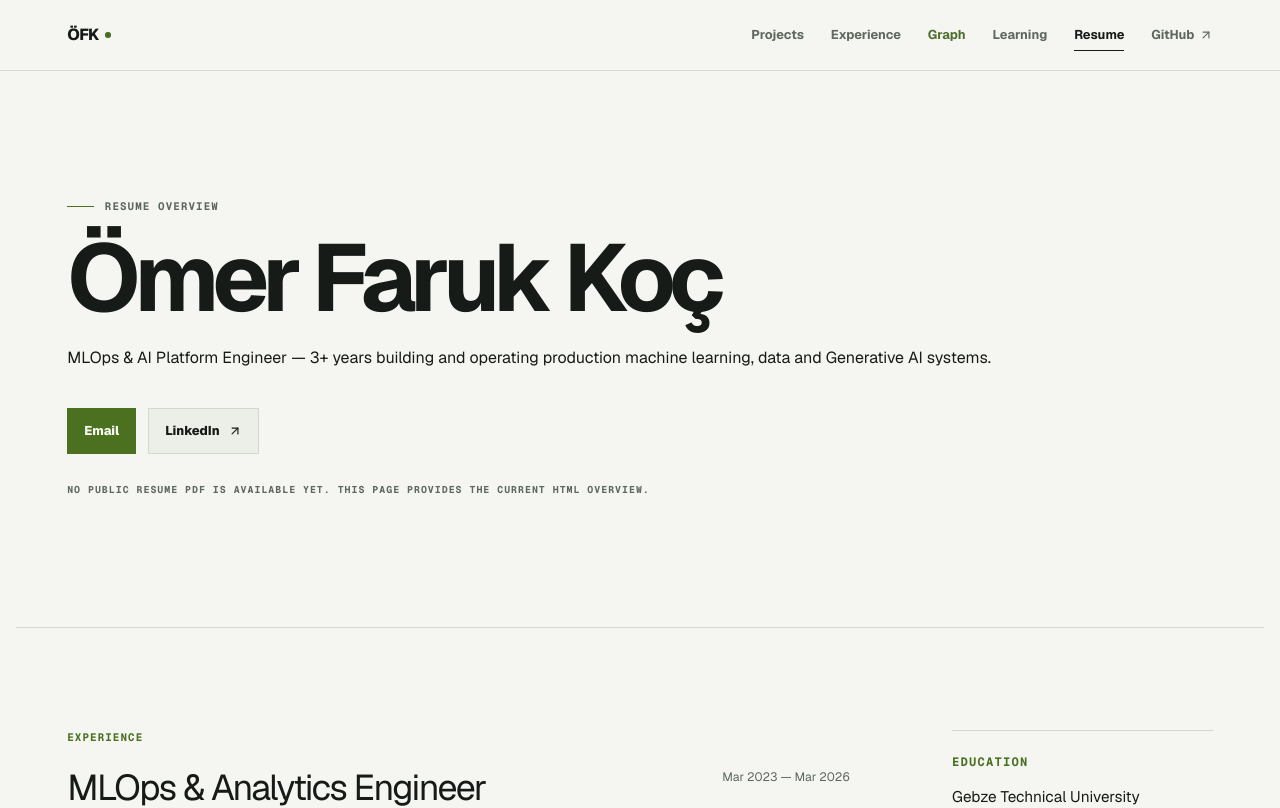
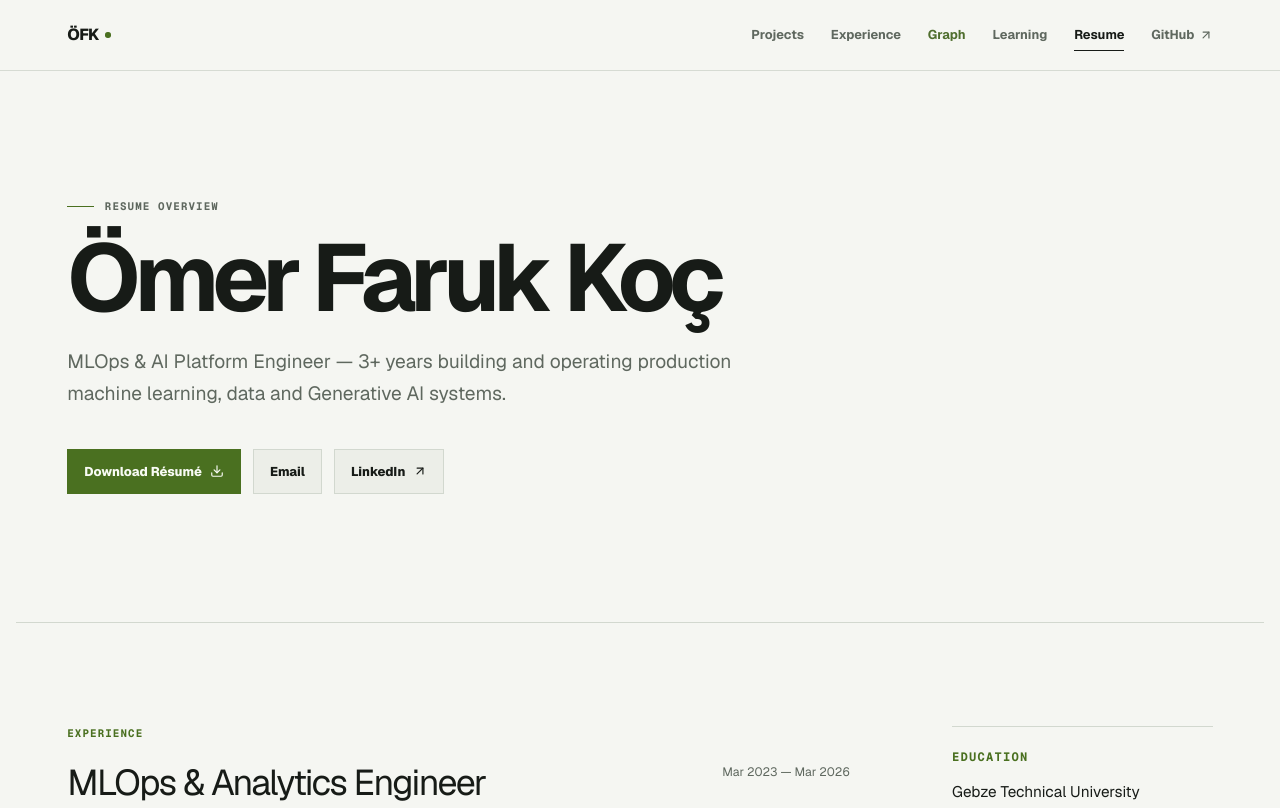
Before and after one commit to negativexq/portfolio-site, a Next.js app: page /resume in a window 1280 px wide. Shown: the top 808 px of the page. Built offline with nearby package versions, Linux system fonts and the light colour scheme.

Commit message:
feat: add resume download and clarify ETL runtime metric

```diff
--- a/app/resume/page.tsx
+++ b/app/resume/page.tsx
@@ -1,6 +1,6 @@
 import type { Metadata } from "next";
 import Link from "next/link";
-import { ArrowRight, ArrowUpRight } from "lucide-react";
+import { ArrowRight, ArrowUpRight, Download } from "lucide-react";
 import { TagList } from "@/components/content/tag-list";
 import { engineeringAreas } from "@/data/engineering-areas";
 import { experiences } from "@/data/experience";
@@ -22,12 +22,18 @@ export default function ResumePage() {
         <h1>{profile.name}</h1>
         <p>{profile.title} — {profile.summary}</p>
         <div className="hero-actions">
-          <a className="button button-primary" href={profile.links.email}>Email</a>
+          <a
+            className="button button-primary"
+            href="/resume/omer-faruk-koc-resume.pdf"
+            download="omer-faruk-koc-resume.pdf"
+          >
+            Download Résumé <Download aria-hidden="true" size={14} />
+          </a>
+          <a className="button button-secondary" href={profile.links.email}>Email</a>
           <a className="button button-secondary" href={profile.links.linkedin} target="_blank" rel="noreferrer">
             LinkedIn <ArrowUpRight aria-hidden="true" size={14} />
           </a>
         </div>
-        <p className="resume-pdf-note">No public resume PDF is available yet. This page provides the current HTML overview.</p>
       </header>
 
       <div className="container resume-layout">
--- a/data/metrics.ts
+++ b/data/metrics.ts
@@ -20,7 +20,7 @@ export const metrics = [
     detail: "Batch and near-real-time workloads supporting training, inference and analytics.",
   },
   {
-    value: "75% FASTER",
+    value: "75% RUNTIME REDUCTION",
     label: "Core ETL workflow",
     context: "Performance",
     detail: "Sequential Oracle ETL re-architected with modular parallel dbt: 120 → 30 min.",
```
Also changed, not shown: 1 other file (tests, documents, lock files or other folders).
